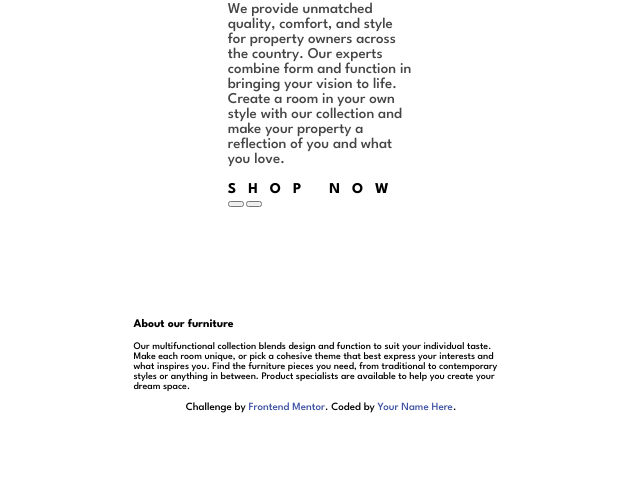
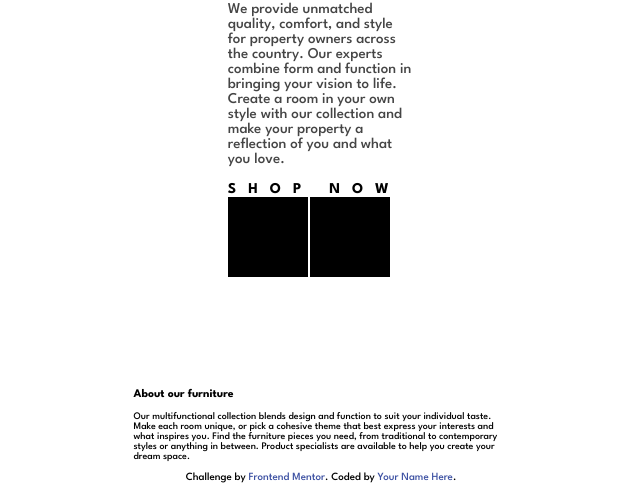
Before and after one commit to jaac97/room-homepage-master, a website: page index.html in a window 1280 px wide. Shown: the part 428-911 px from the top of the page, without its empty margins (319-959 px from the left). Before the commit the page ends 841 px from the top, so only its background shows below. Drawn offline with nearby package versions, Linux system fonts and the light colour scheme; files that its build step writes are made by us from their sources.

Commit message:
Base styles

```diff
--- a/src/sass/components/_base.scss
+++ b/src/sass/components/_base.scss
@@ -9,9 +9,11 @@
 }
 .hero {
     grid-column: 1/8;
+    height: 100%;
 }
 .informative{
     grid-column: 8/13;
+    height: 100%;
 }
 .hero-left, .about, .hero-right{
     grid-row: 2/3;
@@ -26,3 +28,18 @@
     grid-column: 9/13;
 
 }
+.buttons{
+    position: absolute;
+    bottom: 0;
+    left: 0;
+}
+.button{
+    background-color: v.$black;
+    padding: 2rem;
+    border: none;
+    height: 8rem;
+    width: 8rem;
+    margin: 0;
+    cursor: pointer;
+    transition: background .3s ease-in-out ;
+}
```
